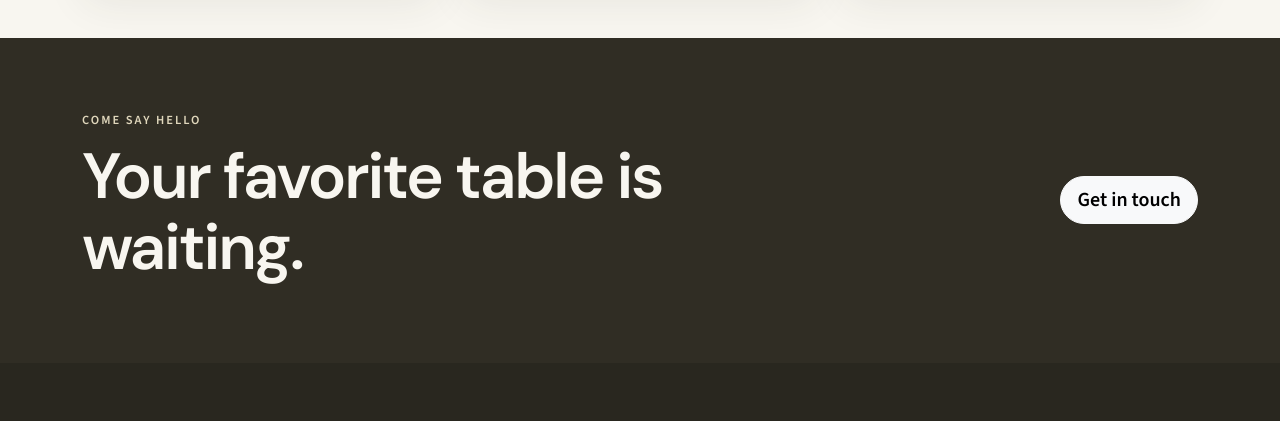
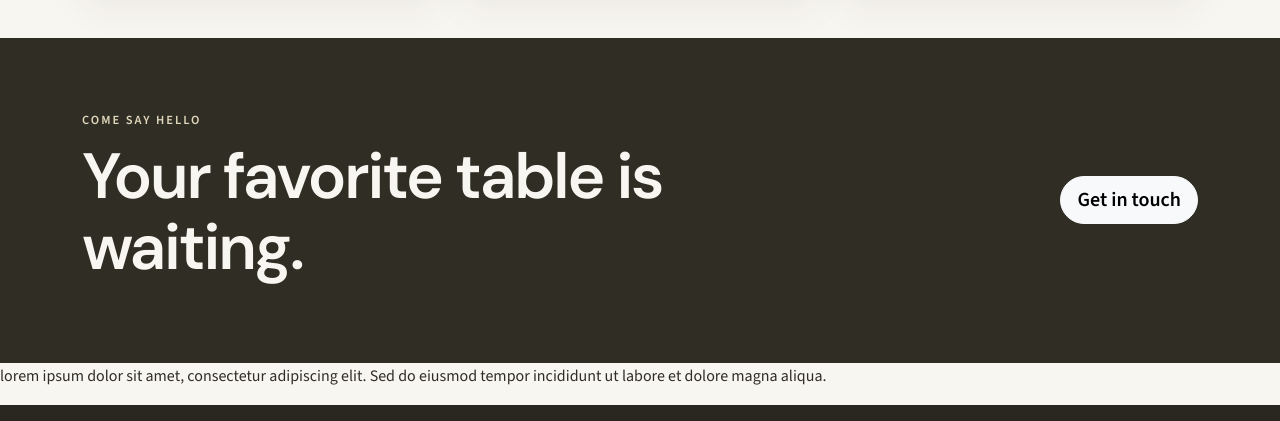
Before and after one commit to ezefi/CoffeeShop, a plain HTML site: page index.html in a window 1280 px wide. Shown: the part 1270-1691 px from the top of the page. Drawn offline with nearby package versions, Linux system fonts and the light colour scheme.

Commit message:
update project

```diff
--- a/index.html
+++ b/index.html
@@ -102,7 +102,9 @@
       </div>
     </section>
   </main>
-
+  <main>
+    <p>lorem ipsum dolor sit amet, consectetur adipiscing elit. Sed do eiusmod tempor incididunt ut labore et dolore magna aliqua.</p>
+  </main>
   <footer class="site-footer">
     <div class="container">
       <div class="row g-5 footer-main">
```
Also changed, not shown: 2 other files.
